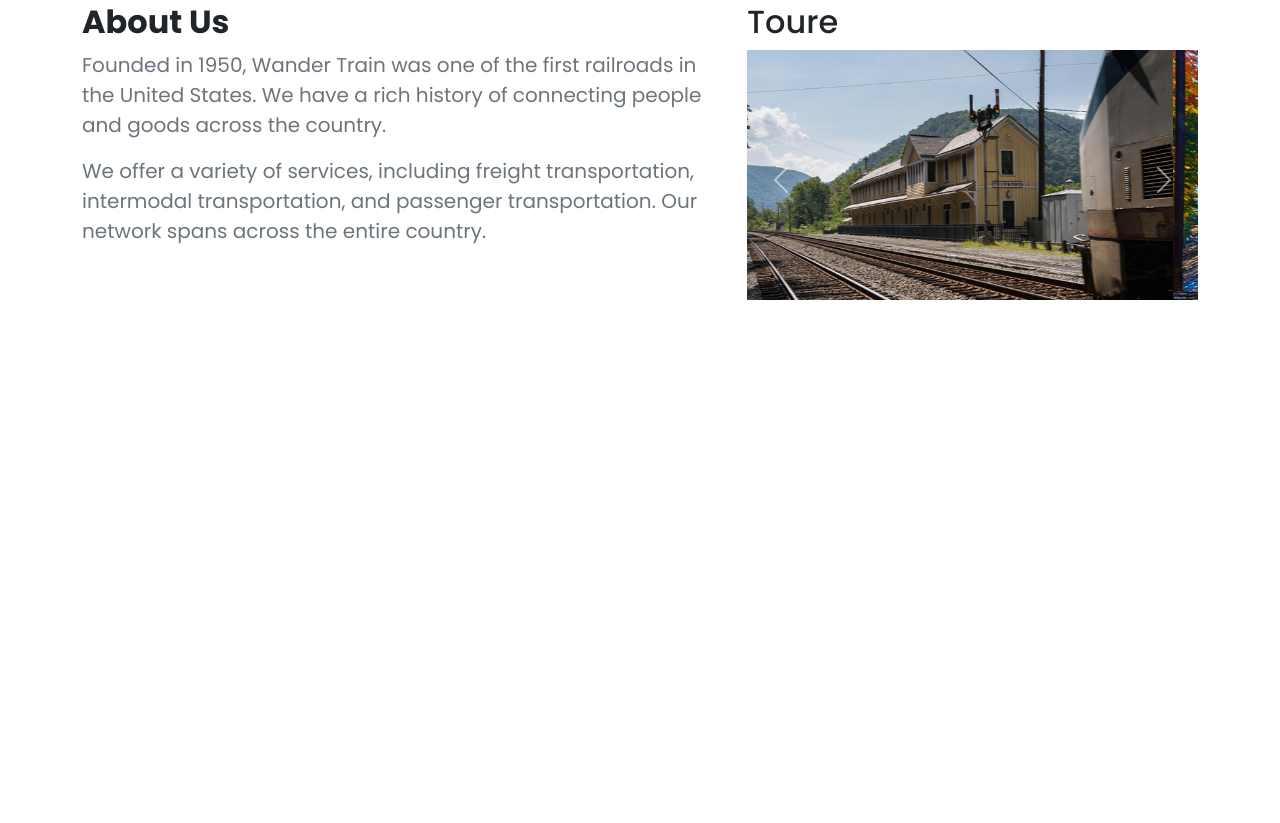
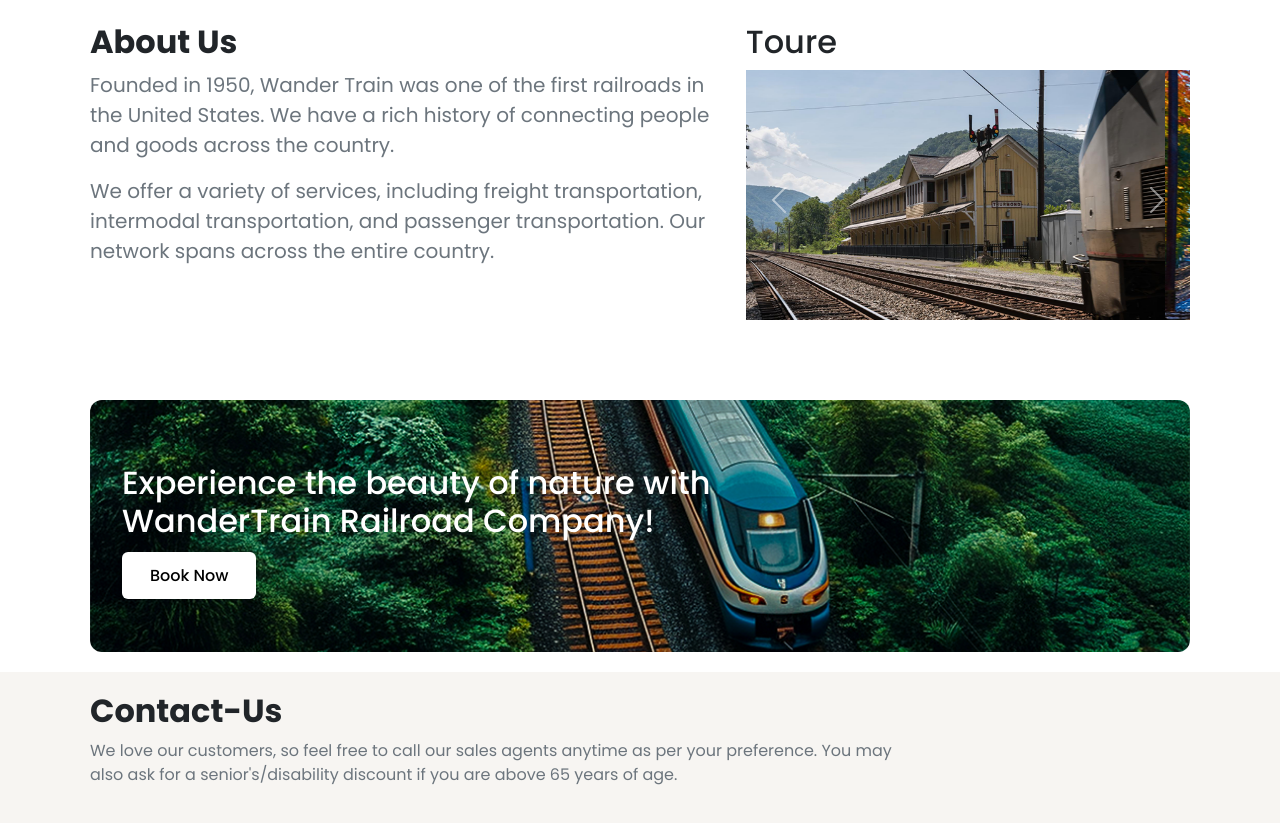
Before and after one commit to BizDevCoder/Dreem.Train, a website: page index.html in a window 1280 px wide. Shown: the part 949-1772 px from the top of the page. Before the commit the page ends 1289 px from the top, so only its background shows below. Drawn offline with nearby package versions, Linux system fonts and the light colour scheme.

Commit message:
About section update

```diff
--- a/index.html
+++ b/index.html
@@ -92,7 +92,7 @@
                 Experience the beauty and excitement of train travel with
                 Amtrak.
               </p>
-              <div class="col-md-4">
+              <div class="col-md-4 mb-4">
                 <button class="btn btn-success w-50">Get Now!</button>
               </div>
             </div>
@@ -178,6 +178,33 @@
       </div>
     </main>
 
+
+      <div class="wrapper">
+        <div class="container">
+          <a href="tel:+91 8882552533" style="text-decoration: none; color: white;">
+           <div class="cta-banner">
+             <h2 class="mb-4">
+               Experience the beauty of nature with <br> WanderTrain Railroad Company!
+             </h2>
+             <a href="tel:+91 8882552533" class="white-btn ">Book Now</a>
+           </div>
+          </a>
+         </div>
+      </div>
+
+      <!-- CTA Section -->
+      <div class="book-now">
+        <div class="container" id="book-now">
+        <h2 class="fw-bold">Contact-Us</h2>
+        <div class="col-md-9">
+        <p class="fs-6 text-secondary">
+          We love our customers, so feel free to call our sales agents anytime as per your preference.
+You may also ask for a senior's/disability discount if you are above 65 years of age.
+        </p>
+      </div>
+    </div>
+  </div>
+
     <script src="https://cdnjs.cloudflare.com/ajax/libs/jquery/3.7.1/jquery.min.js"></script>
     <script src="https://cdnjs.cloudflare.com/ajax/libs/OwlCarousel2/2.3.4/owl.carousel.min.js"></script>
     <script src="node_modules/bootstrap/dist/js/bootstrap.bundle.js"></script>
--- a/style.css
+++ b/style.css
@@ -22,7 +22,6 @@ nav{
 }
 .hero-overlay {
   background-color: rgba(0, 0, 0, 0.5); /* optional dark overlay */
-  padding: 2rem;
   width: 100%;
 }
 
@@ -63,7 +62,7 @@ input {
 }
 
 button {
-  width: 94%;
+  /* width: 94%; */
   padding: 10px;
   margin-top: 10px;
   background-color: rgb(0, 194, 113);
@@ -86,3 +85,42 @@ button:disabled {
   width: 500px !important;
   border-radius: 5px;
 }
+
+
+/* cta-banner */
+
+.cta-banner{
+  background-image: url(image/cta-banner.png);
+  border-radius: 12px;
+  background-position: center;
+  background-repeat: no-repeat;
+  background-size: cover;
+  padding: 64px 32px;
+  color: white;
+  font-family: var(--main-font);
+}
+
+.white-btn{
+  background-color: white;
+  color: black;
+  padding: 12px 28px;
+  border: 1px solid white;
+  font-size: 16px;
+  border: none;
+  border-radius: 6px;
+  text-decoration: none;
+  font-weight: 500;
+  transition: all 0.5s;
+}
+
+.container {
+  padding: 20px;
+}
+
+.book-now{
+  background-color: rgb(247, 245, 242);
+}
+
+.book-now p{
+  color: rgb(16, 16, 16);
+}
```
Also changed, not shown: image/cta-banner.png (added).
